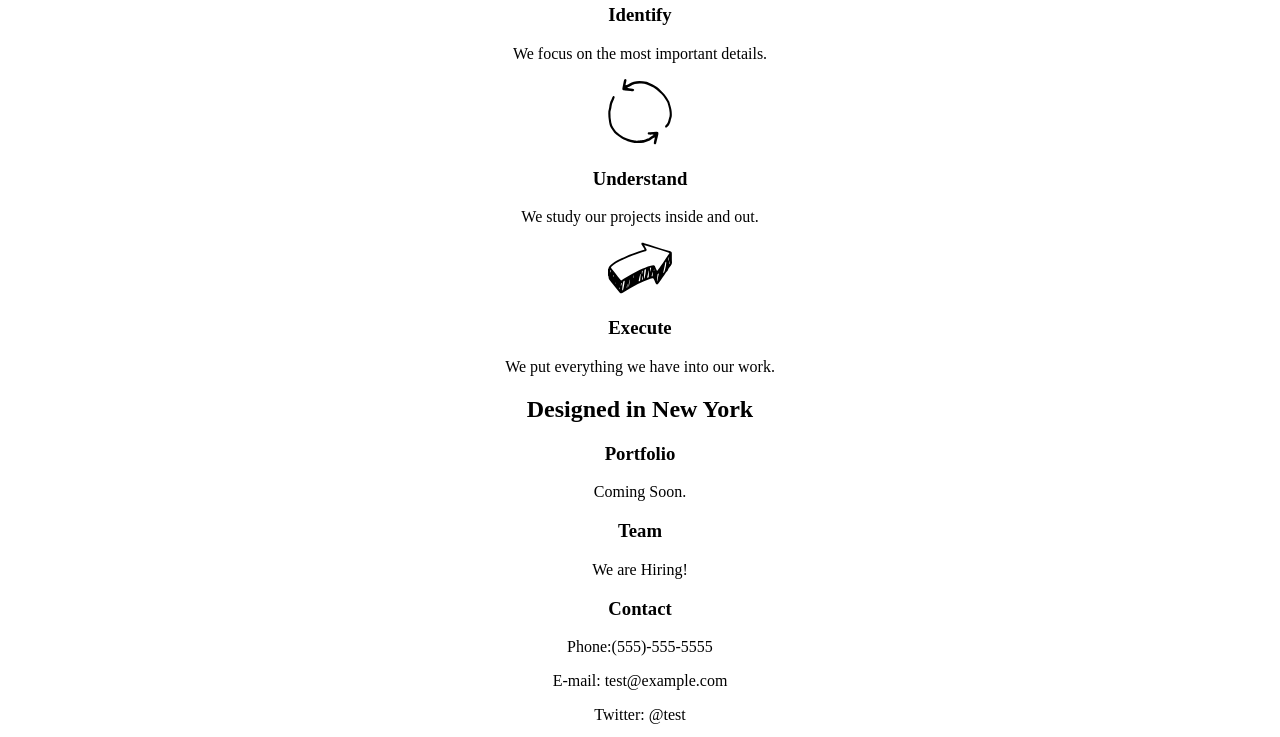
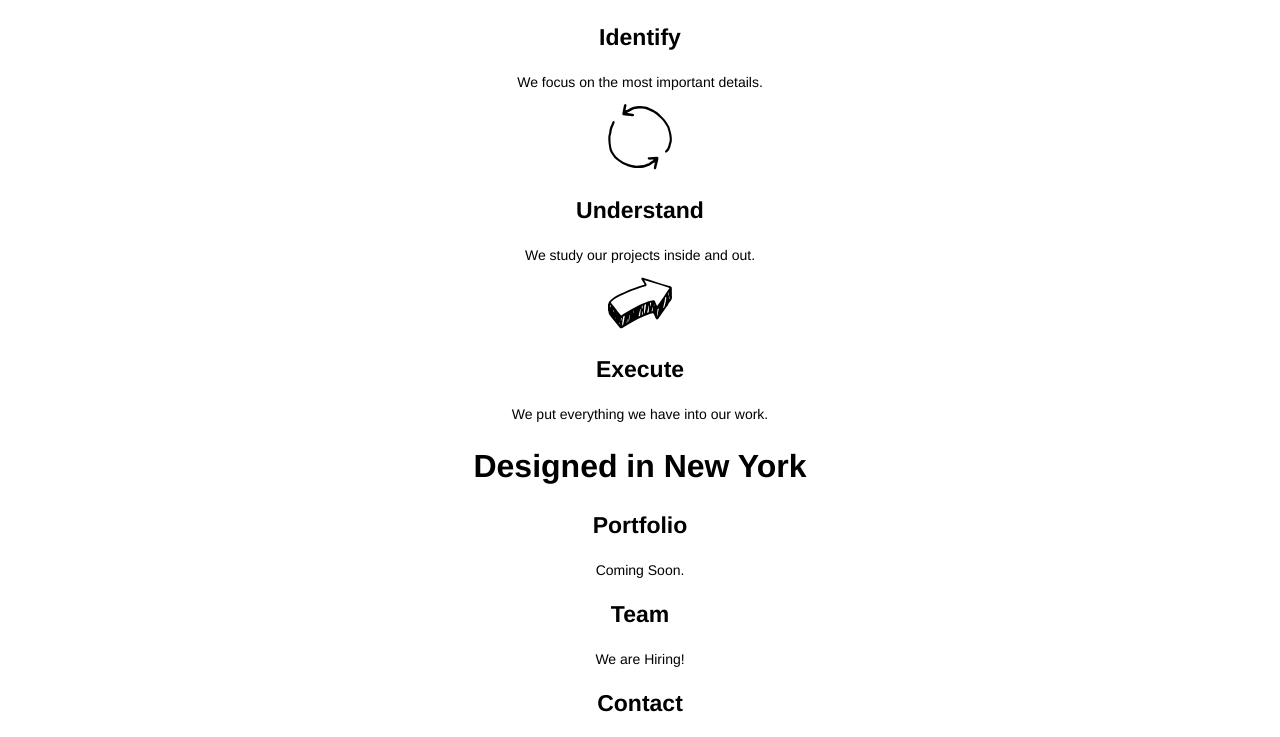
Before and after one commit to fbalazs99/broadway, a plain HTML site: page index.html in a window 1280 px wide. Shown: the part 463-1200 px from the top of the page. Drawn offline with Linux system fonts and the light colour scheme; files whose address does not match are found by name.

Commit message:
Our Process Styling

```diff
--- a/css/style.css
+++ b/css/style.css
@@ -1,16 +1,15 @@
 body {
   text-align: center;
+  font-family: Helvetica;
 }
 
 h1 {
-  font-family: Helvetica;
   font-size: 70px;
   font-weight: bold;
   color:white;
 }
 
 .menu {
-  font-family: Helvetica;
   font-size: 18px;
   color:white;
 }
@@ -18,3 +17,17 @@ h1 {
 .header {
   background-image: url("/Users/balazs/Desktop/Codecademy-projects/gitwebsite/fbalazs99.github.io/broadway/resources/the-flatiron-building.png");
 }
+
+h2 {
+  font-size: 32px;
+  font-weight: bold;
+}
+
+h3 {
+  font-size: 23px;
+  font-weight: bold;
+}
+
+p {
+  font-size: 14px;
+}
```
